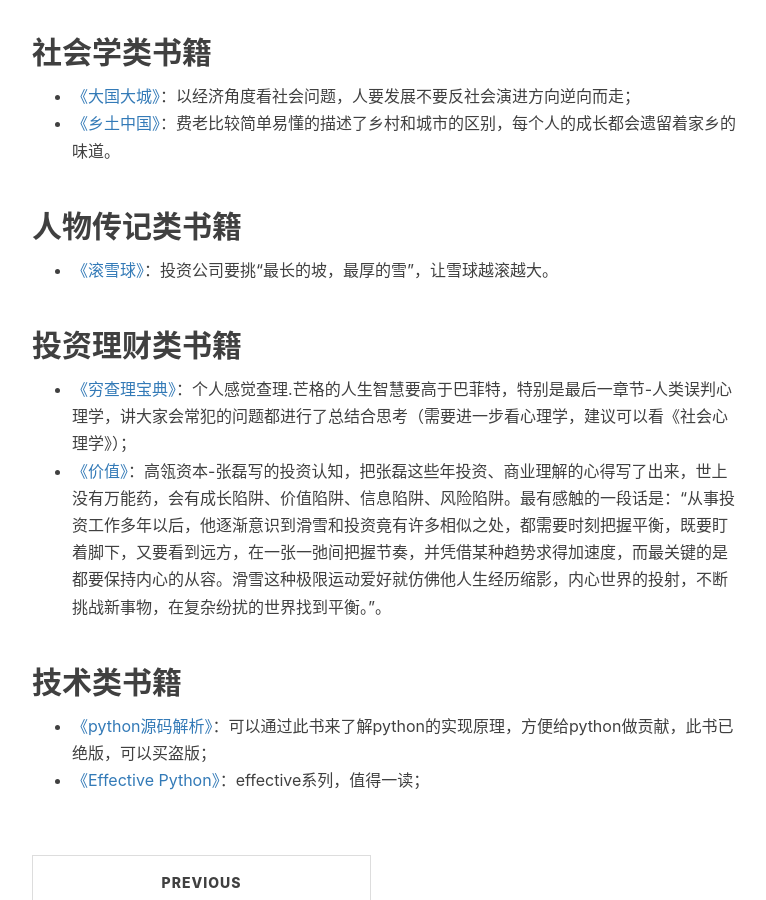
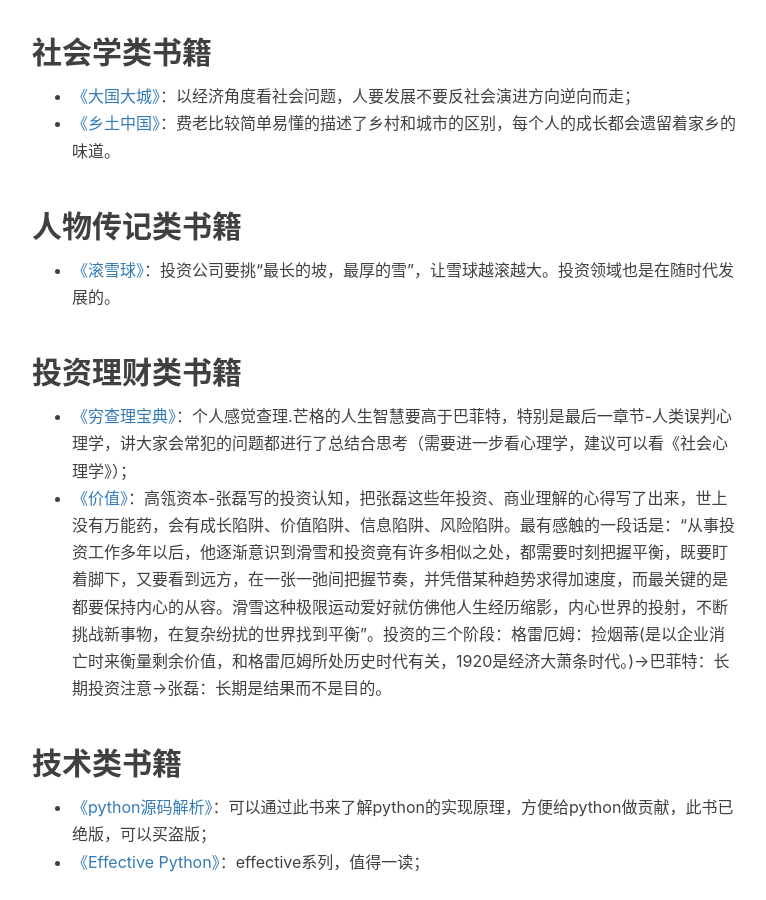
Before and after one commit to shihai1991/shihai1991.github.io, a Jekyll site: the page built from _posts/2021-11-23-个人阅读书单推荐.md, in a window 1280 px wide and 900 px high, scrolled down 860 px. Shown: the whole window, without its empty margins (233-999 px from the left). Built offline with Jekyll 4.4.1, drawn with Linux system fonts in a browser that asks for light colours; nearby versions of some CDN libraries; comment, search, counter and statistics services are not loaded.

Commit message:
Update 2021-11-23-个人阅读书单推荐.md

```diff
--- a/_posts/2021-11-23-个人阅读书单推荐.md
+++ b/_posts/2021-11-23-个人阅读书单推荐.md
@@ -22,11 +22,11 @@
 - [《乡土中国》](https://book.douban.com/annotation/54214959/)：费老比较简单易懂的描述了乡村和城市的区别，每个人的成长都会遗留着家乡的味道。
 
 ## 人物传记类书籍
-- [《滚雪球》](https://book.douban.com/subject/3605924/)：投资公司要挑“最长的坡，最厚的雪”，让雪球越滚越大。
+- [《滚雪球》](https://book.douban.com/subject/3605924/)：投资公司要挑“最长的坡，最厚的雪”，让雪球越滚越大。投资领域也是在随时代发展的。
 
 ## 投资理财类书籍
 - [《穷查理宝典》](https://book.douban.com/subject/26831789/)：个人感觉查理.芒格的人生智慧要高于巴菲特，特别是最后一章节-人类误判心理学，讲大家会常犯的问题都进行了总结合思考（需要进一步看心理学，建议可以看《社会心理学》）；
-- [《价值》](https://book.douban.com/subject/35188914/)：高瓴资本-张磊写的投资认知，把张磊这些年投资、商业理解的心得写了出来，世上没有万能药，会有成长陷阱、价值陷阱、信息陷阱、风险陷阱。最有感触的一段话是：“从事投资工作多年以后，他逐渐意识到滑雪和投资竟有许多相似之处，都需要时刻把握平衡，既要盯着脚下，又要看到远方，在一张一弛间把握节奏，并凭借某种趋势求得加速度，而最关键的是都要保持内心的从容。滑雪这种极限运动爱好就仿佛他人生经历缩影，内心世界的投射，不断挑战新事物，在复杂纷扰的世界找到平衡。”。
+- [《价值》](https://book.douban.com/subject/35188914/)：高瓴资本-张磊写的投资认知，把张磊这些年投资、商业理解的心得写了出来，世上没有万能药，会有成长陷阱、价值陷阱、信息陷阱、风险陷阱。最有感触的一段话是：“从事投资工作多年以后，他逐渐意识到滑雪和投资竟有许多相似之处，都需要时刻把握平衡，既要盯着脚下，又要看到远方，在一张一弛间把握节奏，并凭借某种趋势求得加速度，而最关键的是都要保持内心的从容。滑雪这种极限运动爱好就仿佛他人生经历缩影，内心世界的投射，不断挑战新事物，在复杂纷扰的世界找到平衡”。投资的三个阶段：格雷厄姆：捡烟蒂(是以企业消亡时来衡量剩余价值，和格雷厄姆所处历史时代有关，1920是经济大萧条时代。)->巴菲特：长期投资注意->张磊：长期是结果而不是目的。
 
 ## 技术类书籍
 - [《python源码解析》](https://book.douban.com/subject/3117898/)：可以通过此书来了解python的实现原理，方便给python做贡献，此书已绝版，可以买盗版；
```
